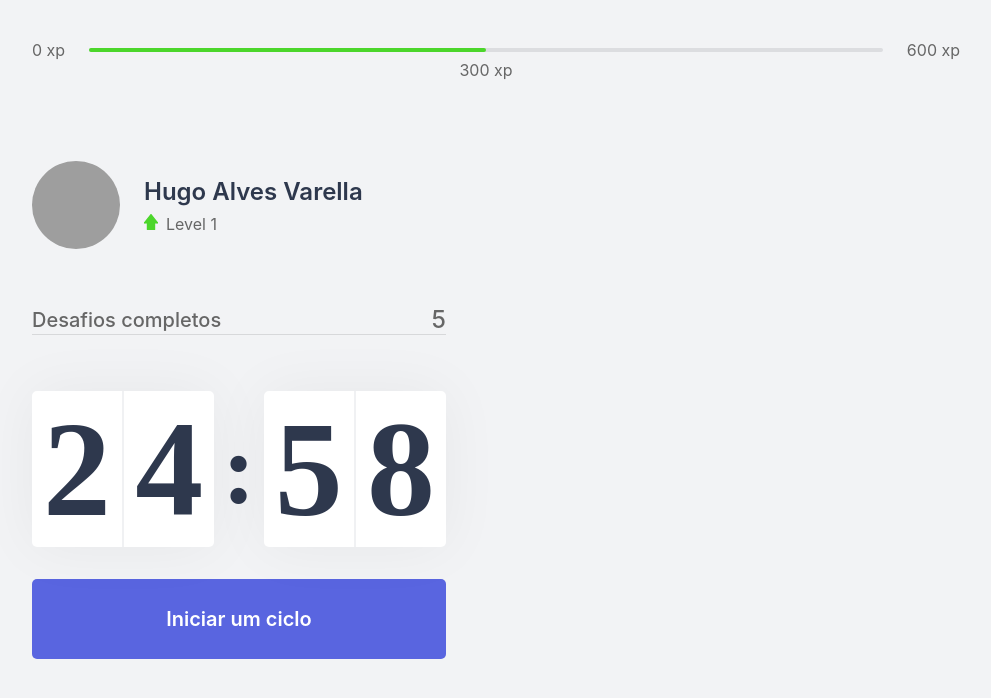
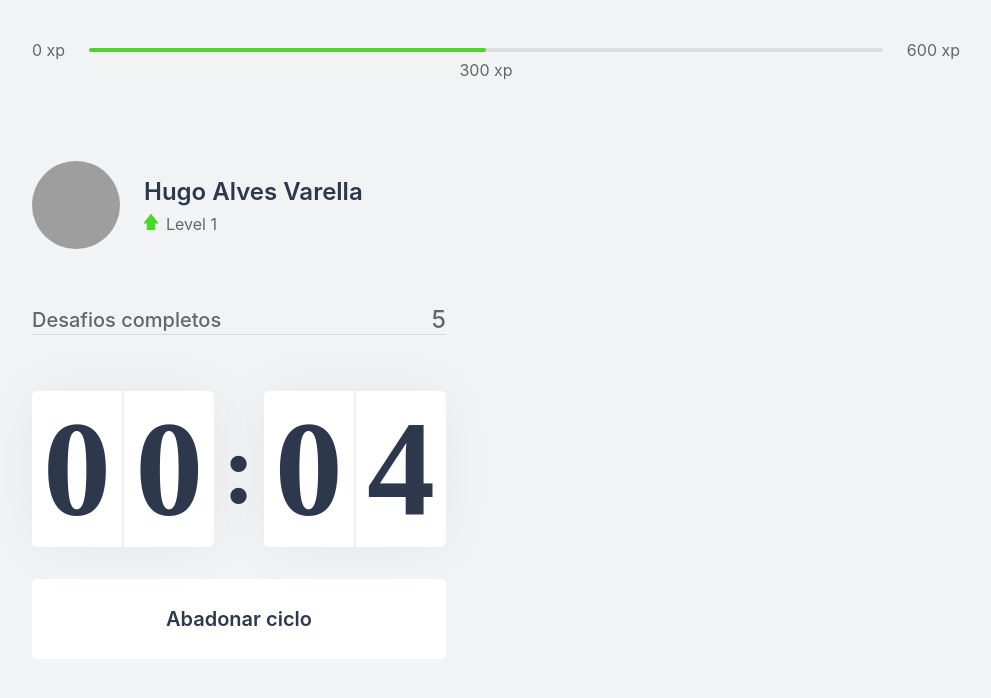
Before and after one commit to Hugovarellaa/JobsCalc, a Next.js app: page / in a window 1280 px wide. Both pictures are taken after a click on the button "Iniciar um ciclo". Shown: the top 698 px of the page, without its empty margins (144-1135 px from the left). Built offline with nearby package versions, Linux system fonts and the light colour scheme; grey boxes are pictures that could not be loaded.

Commit message:
Terceira Aula
21:15

```diff
--- a/src/components/CounteDown.tsx
+++ b/src/components/CounteDown.tsx
@@ -1,9 +1,12 @@
 import { useState, useEffect } from "react";
 import styles from "../styles/components/CounteDown.module.css";
 
+let countcouwnTimeout: NodeJS.Timeout;
+
 export function CounteDown() {
-  const [time, setTime] = useState(25 * 60);
-  const [active, setActive] = useState(false);
+  const [time, setTime] = useState(0.1 * 60);
+  const [isActive, setIsActive] = useState(false);
+  const [hasFinished, setHasFinished] = useState(false);
 
   const minutes = Math.floor(time / 60);
   const seconds = time % 60;
@@ -14,16 +17,24 @@
     .split("");
 
   function startCountDown() {
-    setActive(true);
+    setIsActive(true);
+  }
+  function resetCountDown() {
+    clearTimeout(countcouwnTimeout);
+    setIsActive(false);
+    setTime(0.1 * 60);
   }
 
   useEffect(() => {
-    if (active && time > 0) {
-      setTimeout(() => {
+    if (isActive && time > 0) {
+      countcouwnTimeout = setTimeout(() => {
         setTime(time - 1);
       }, 1000);
+    } else if (isActive && time === 0) {
+      setHasFinished(true);
+      setIsActive(false);
     }
-  }, [active, time]);
+  }, [isActive, time]);
 
   return (
     <div>
@@ -39,6 +50,21 @@
         </div>
       </div>
 
+      {hasFinished ? (
+        <button disabled className={styles.countDownButton}>
+          Clico encerrado
+        </button>
+      ) : (
+        <>
+          {isActive ? (
+            <button
+              type="button"
+              className={`${styles.countDownButton} ${styles.countDownButtonActive}`}
+              onClick={resetCountDown}
+            >
+              Abadonar ciclo
+            </button>
+          ) : (
             <button
               type="button"
               className={styles.countDownButton}
@@ -46,6 +72,9 @@
             >
               Iniciar um ciclo
             </button>
+          )}
+        </>
+      )}
     </div>
   );
 }
--- a/src/styles/components/CounteDown.module.css
+++ b/src/styles/components/CounteDown.module.css
@@ -51,6 +51,21 @@
 
   transition: background-color 0.2s;
 }
-.countDownButton:hover{
+.countDownButton:not(:disabled):hover{
   background-color: var(--blue-dark);
 }
+.countDownButtonActive{
+  background-color: var(--white);
+  color: var(--title);
+
+}
+
+.countDownButtonActive:not(:disabled):hover{
+  background-color: var(--red);
+  color: var(--white)
+}
+.countDownButton:disabled{
+  background-color: var(--white);
+  color: var(--text);
+  cursor: not-allowed;
+}
```
Lines whose indentation alone changed are shown as unchanged.
